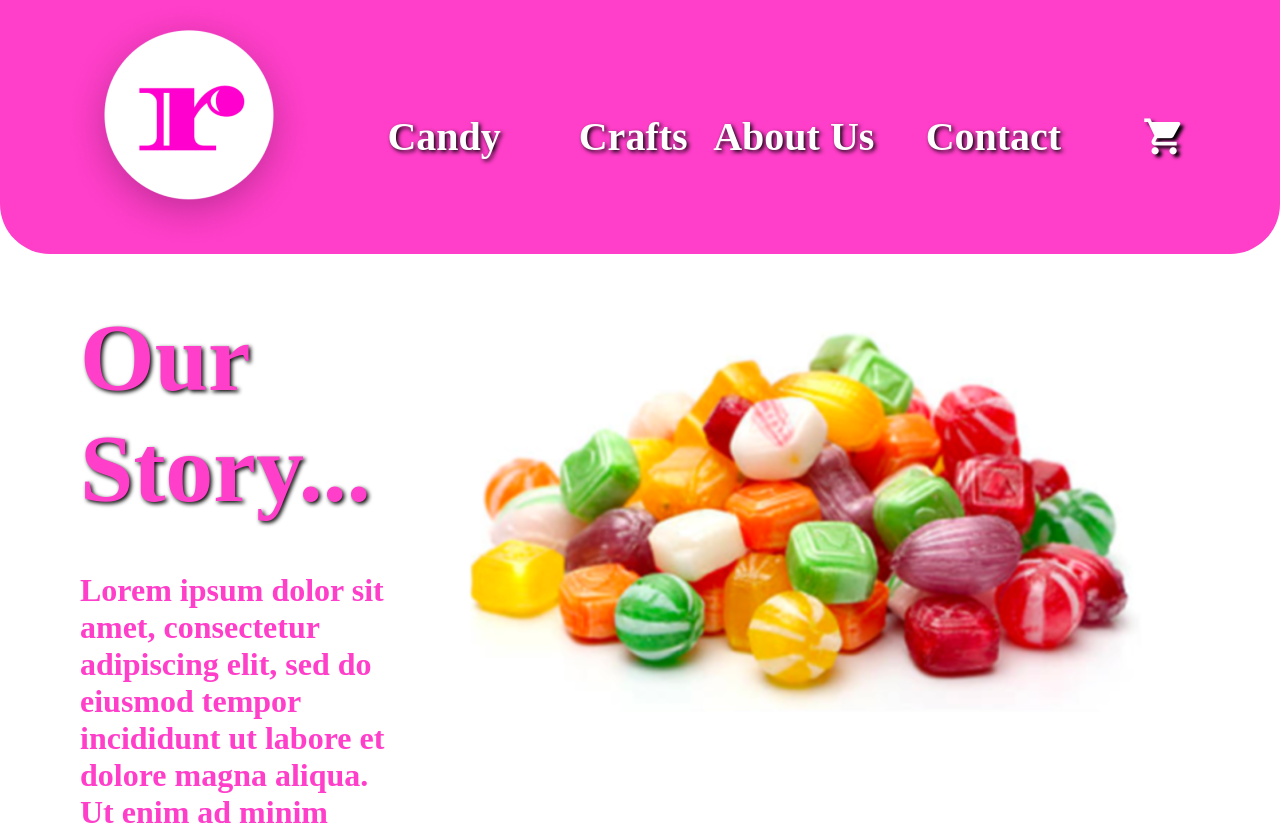
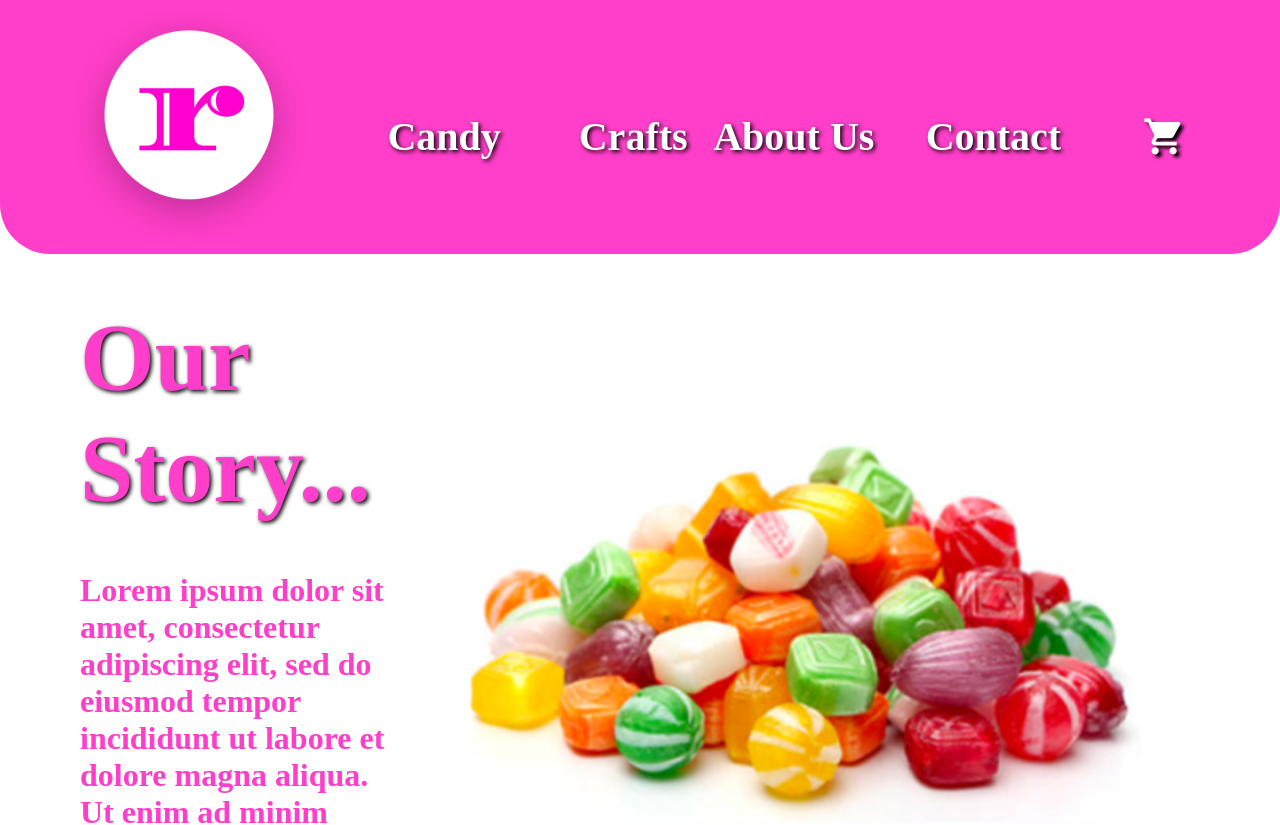
Before and after one commit to shomaripope/Rays-Candy-and-Crafts, a React (Create React App) app: page /about in a window 1280 px wide. Shown: the top 825 px of the page. Built offline with nearby package versions, Linux system fonts and the light colour scheme.

Commit message:
added responsive hamburger nav menu

```diff
--- a/src/index.css
+++ b/src/index.css
@@ -157,7 +157,7 @@ body {
     }
 
 
-    .about .heroimage {
+    .about .aboutimage {
         overflow: none;
         margin-top: 7em;
         @media (max-width: 1200px) {
```
